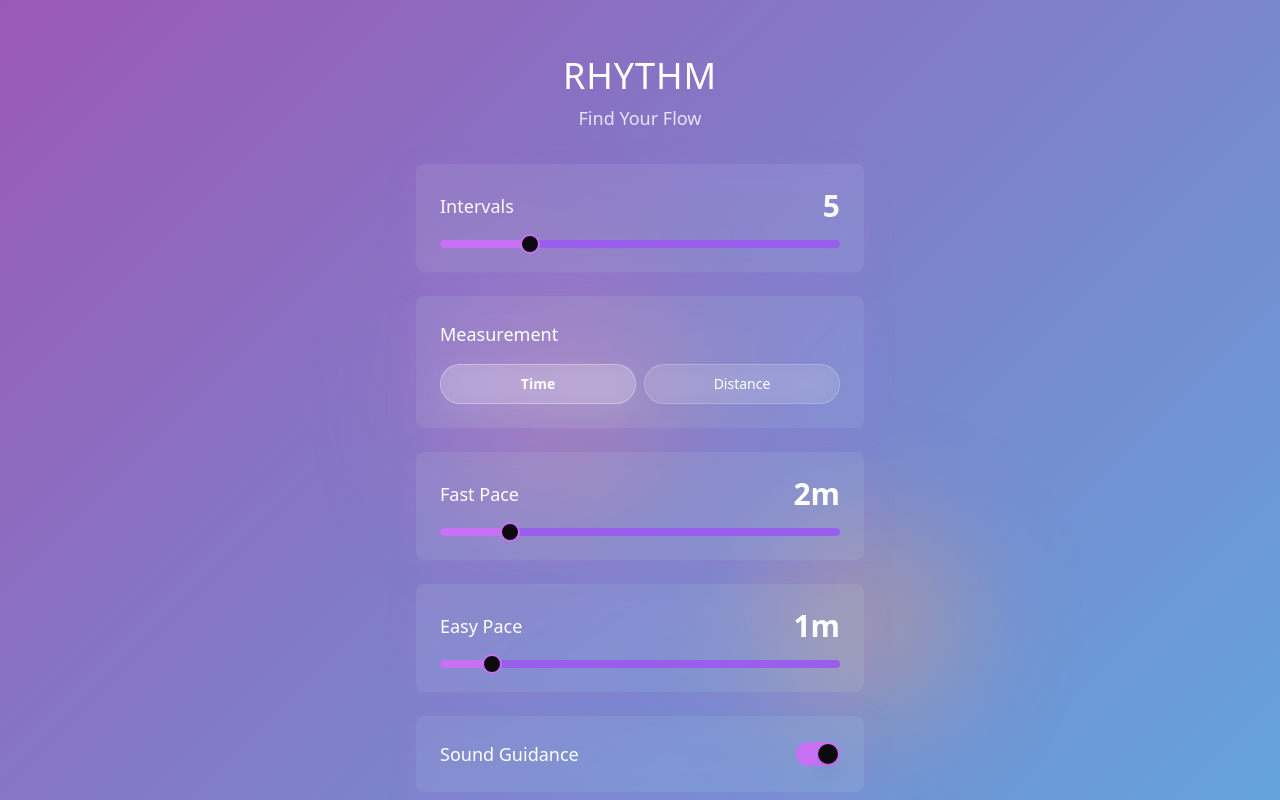
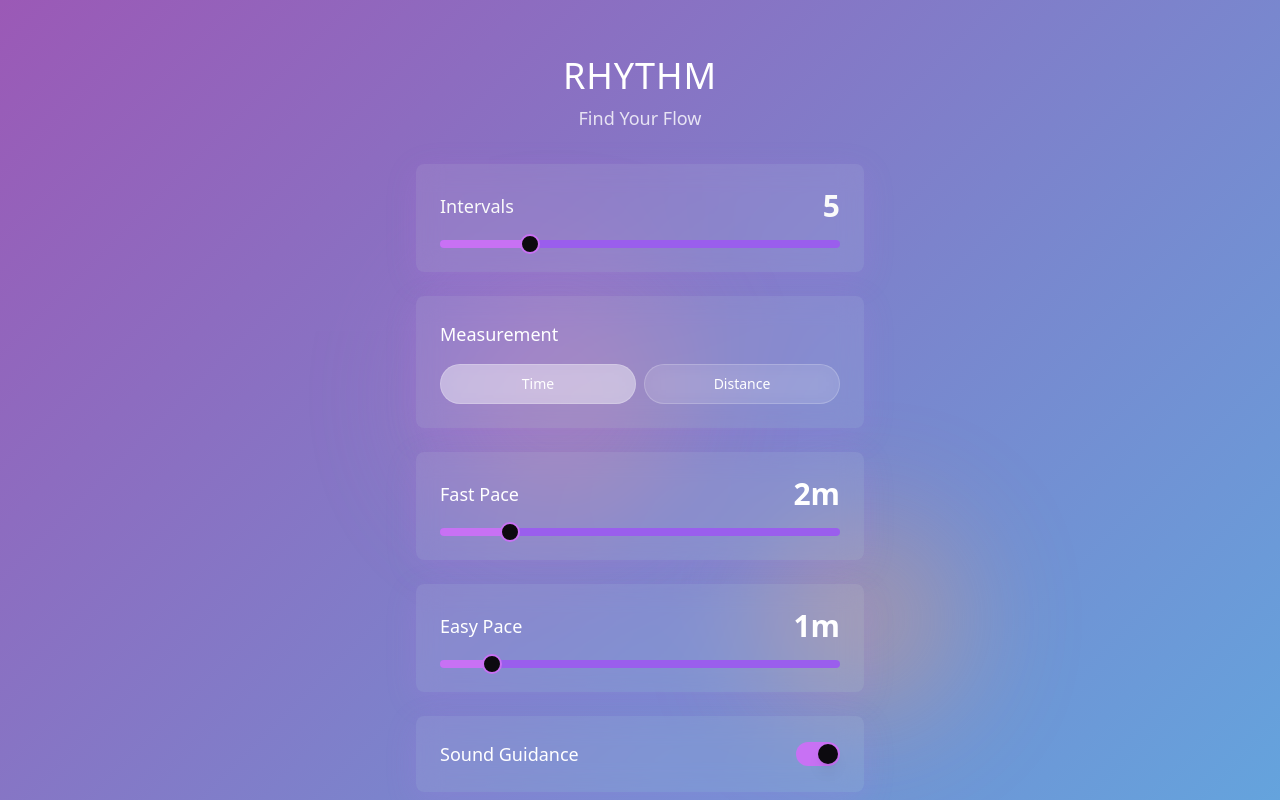
Before and after one commit to AskaMazik/tempo-flow-mindful, a React (Vite) app: page / in a window 1280 px wide. Shown: the top 800 px of the page. Built offline with nearby package versions, Linux system fonts and the light colour scheme.

Commit message:
Fix button hover state
Update button hover state to be more pronounced when clicked.

```diff
--- a/src/pages/Setup.tsx
+++ b/src/pages/Setup.tsx
@@ -91,18 +91,18 @@ export default function Setup({ onStart }: SetupProps) {
               </Label>
               <div className="flex gap-2">
                 <GlassButton
-                  variant={isTimeBased ? "ethereal" : "glass"}
+                  variant="glass"
                   size="sm"
                   onClick={() => setIsTimeBased(true)}
-                  className="flex-1"
+                  className={`flex-1 ${isTimeBased ? 'bg-white/40' : ''}`}
                 >
                   Time
                 </GlassButton>
                 <GlassButton
-                  variant={!isTimeBased ? "ethereal" : "glass"}
+                  variant="glass"
                   size="sm"
                   onClick={() => setIsTimeBased(false)}
-                  className="flex-1"
+                  className={`flex-1 ${!isTimeBased ? 'bg-white/40' : ''}`}
                 >
                   Distance
                 </GlassButton>
```
